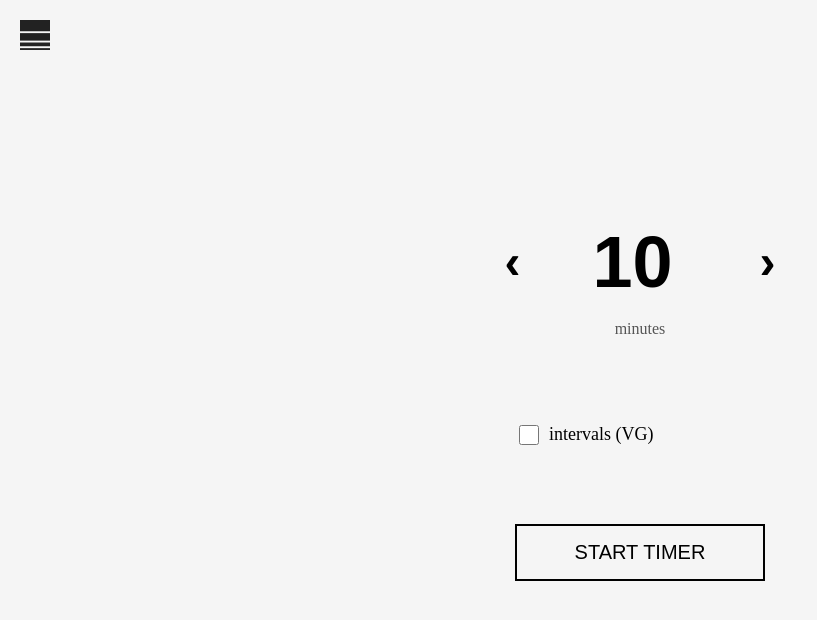
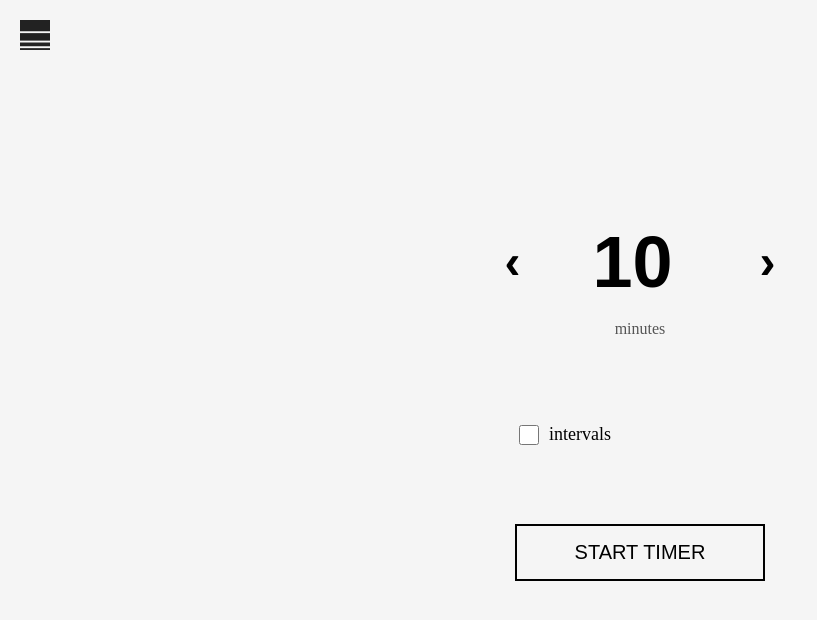
Before and after one commit to philipalgebrink/fordjupning-ux-ui, a Vue app in the folder interval-app/: page /set-timer in a window 1280 px wide. Shown: the top 620 px of the page, without its empty margins (0-817 px from the left). Built offline with nearby package versions, Linux system fonts and the light colour scheme.

Commit message:
Removed useless code

```diff
--- a/interval-app/src/components/SetTimer.vue
+++ b/interval-app/src/components/SetTimer.vue
@@ -22,11 +22,11 @@
       <div class="interval-options">
         <label>
           <input type="checkbox" v-model="intervals" />
-          intervals (VG)
+          intervals
         </label>
         <label :style="{ visibility: intervals ? 'visible' : 'hidden' }">
           <input type="checkbox" v-model="breaks" />
-          5 min break / interval (VG)
+          5 min break / interval
         </label>
       </div>
 
```
